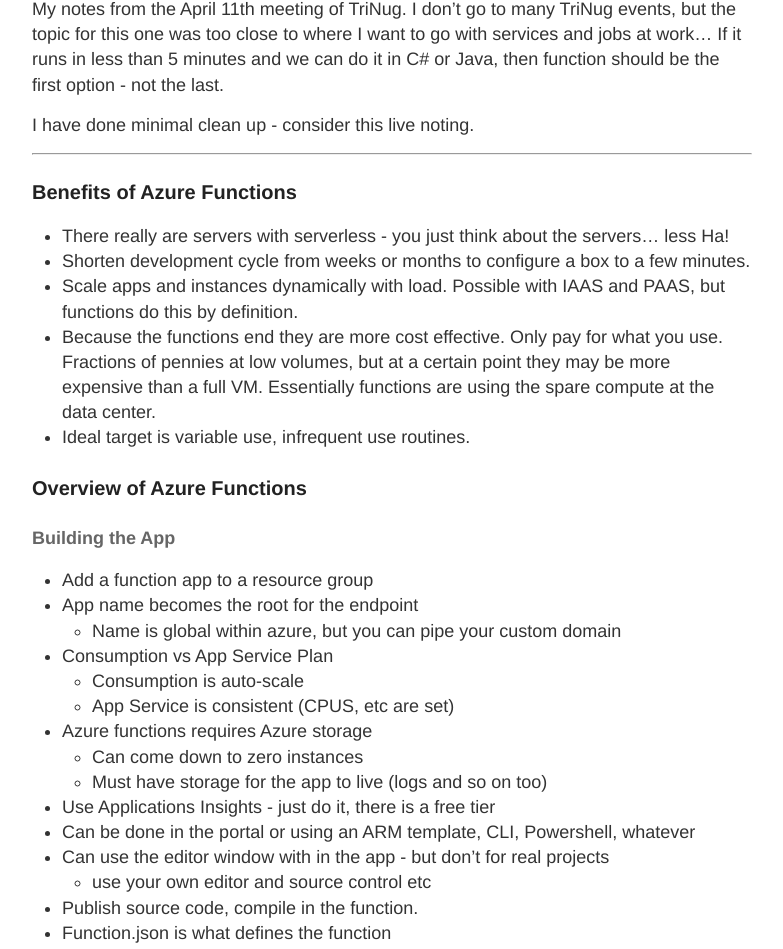
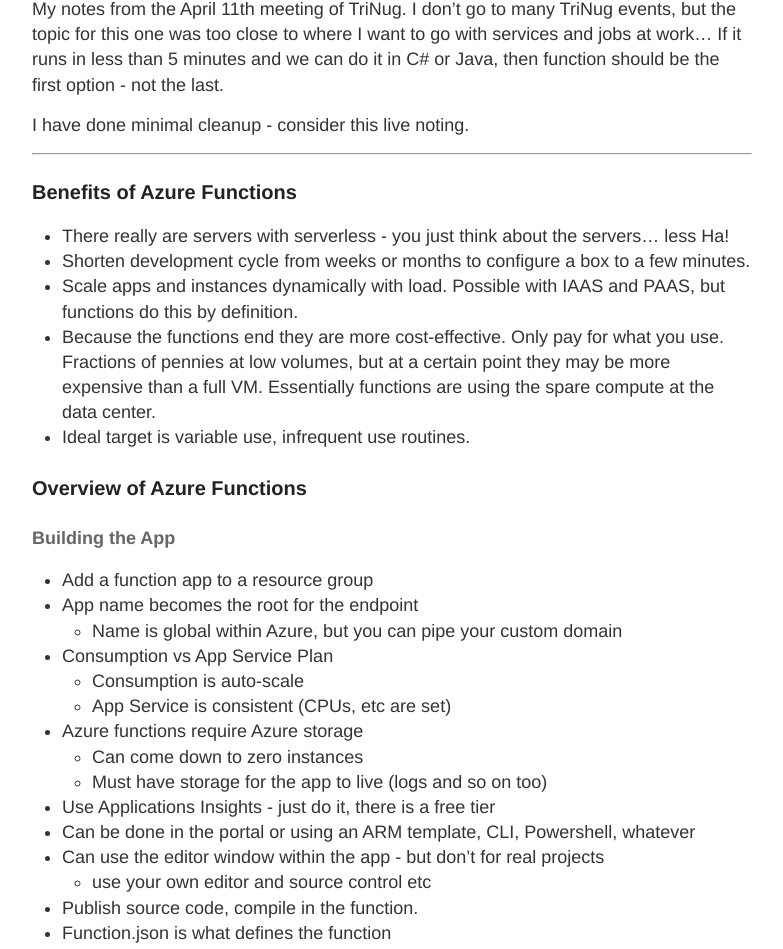
Before and after one commit to gnfrazier/gnfrazier.github.io, a Jekyll site: the page built from _posts/2018-4-11-trinug-building-serverless-apis.md, in a window 1280 px wide and 1400 px high. Shown: the part 281-1230 px from the top of the window, without its empty margins (248-1031 px from the left). Built offline with Jekyll 4.4.1, drawn with Linux system fonts in a browser that asks for light colours; some of the changed text lies outside the part shown.

Commit message:
More tweaks.

```diff
--- a/_posts/2018-4-11-trinug-building-serverless-apis.md
+++ b/_posts/2018-4-11-trinug-building-serverless-apis.md
@@ -6,7 +6,7 @@
 
 My notes from the April 11th meeting of TriNug. I don't go to many TriNug events, but the topic for this one was too close to where I want to go with services and jobs at work... If it runs in less than 5 minutes and we can do it in C# or Java, then function should be the first option - not the last.
 
-I have done minimal clean up - consider this live noting.
+I have done minimal cleanup - consider this live noting.
 
 * * *
 
@@ -15,7 +15,7 @@
 -   There really are servers with serverless - you just think about the servers... less Ha!
 -   Shorten development cycle from weeks or months to configure a box to a few minutes.
 -   Scale apps and instances dynamically with load. Possible with IAAS and PAAS, but functions do this by definition.
--   Because the functions end they are more cost effective. Only pay for what you use. Fractions of pennies at low volumes, but at a certain point they may be more expensive than a full VM.  Essentially functions are using the spare compute at the data center.
+-   Because the functions end they are more cost-effective. Only pay for what you use. Fractions of pennies at low volumes, but at a certain point they may be more expensive than a full VM.  Essentially functions are using the spare compute at the data center.
 -   Ideal target is variable use, infrequent use routines.
 
 ### Overview of Azure Functions
@@ -24,16 +24,16 @@
 
 -   Add a function app to a resource group
 -   App name becomes the root for the endpoint
-    -   Name is global within azure, but you can pipe your custom domain
+    -   Name is global within Azure, but you can pipe your custom domain
 -   Consumption vs App Service Plan
     -   Consumption is auto-scale
-    -   App Service is consistent (CPUS, etc are set)
--   Azure functions requires Azure storage
+    -   App Service is consistent (CPUs, etc are set)
+-   Azure functions require Azure storage
     -   Can come down to zero instances
     -   Must have storage for the app to live (logs and so on too)
 -   Use Applications Insights - just do it, there is a free tier
 -   Can be done in the portal or using an ARM template, CLI, Powershell, whatever
--   Can use the editor window with in the app - but don't for real projects
+-   Can use the editor window within the app - but don't for real projects
     -   use your own editor and source control etc
 -   Publish source code, compile in the function.
 -   Function.json is what defines the function
@@ -61,7 +61,7 @@
     -   Does not scale
     -   Great for dev and make sure dev will run on production
     -   Runs on .Net 4.0
--   [Visual Studio Code Plugins](https://marketplace.visualstudio.com/items?itemName=ms-azuretools.vscode-azurefunctions)
+-   [Visual Studio Code Plugins](https://marketplace.visualstudio.com/items?itemName=ms-Azuretools.vscode-Azurefunctions)
 -   VST (better for C#)
 -   .Net Core support in preview - opens support for linux and Mac local run runtime
 
@@ -76,7 +76,7 @@
 
 Designate the route within the trigger binding (endpoint)
 
-[Azure Table storage](https://azure.microsoft.com/en-us/services/storage/tables/) - simple, cheap, easy
+[Azure Table storage](https://Azure.microsoft.com/en-us/services/storage/tables/) - simple, cheap, easy
 Functions talk directly to table storage, define it as the output variable
 Can bind the table directly to the function. No extra coding needed (in C#)
 
```
Also changed, not shown: other parts of _posts/2018-4-11-trinug-building-serverless-apis.md (+5 -5 lines).
